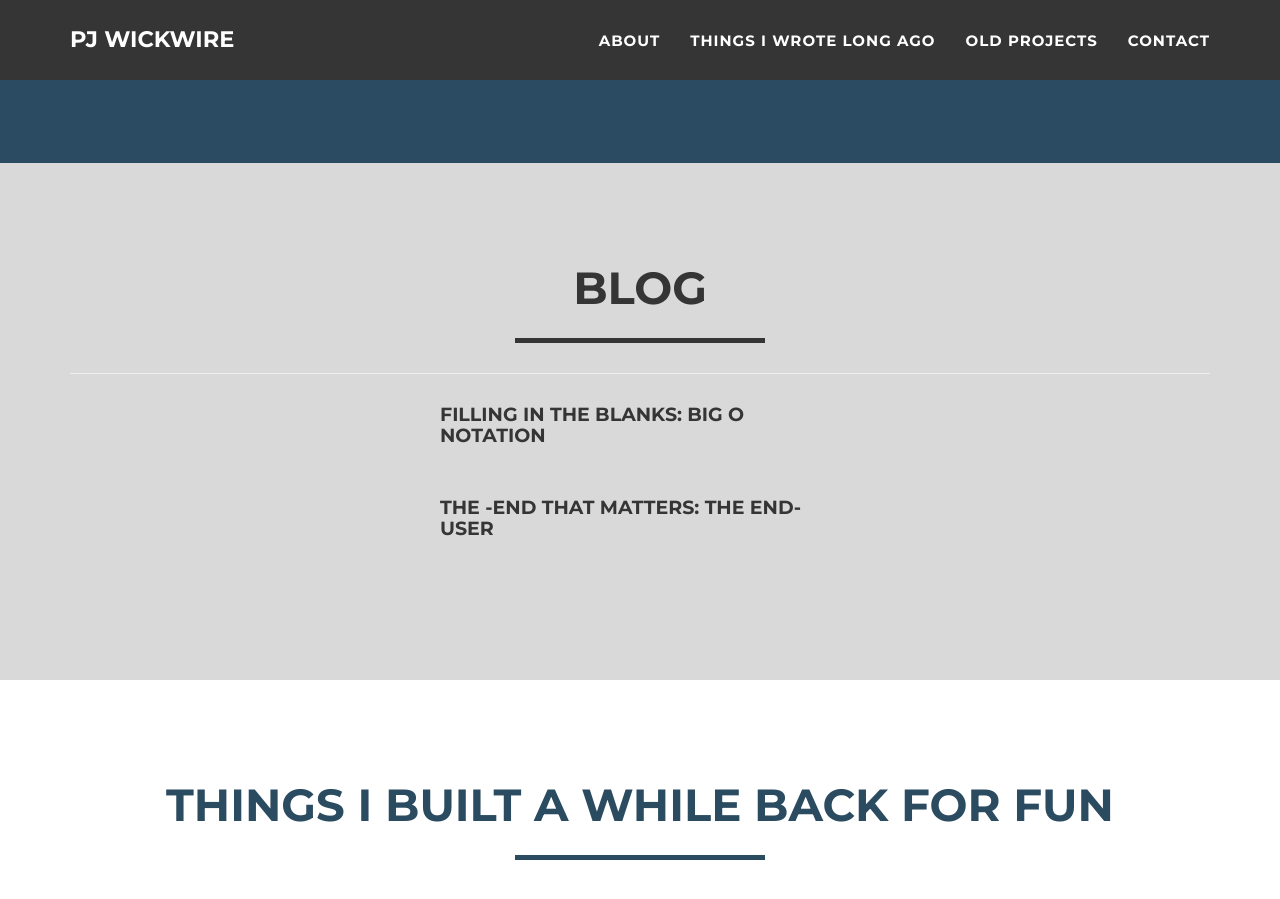
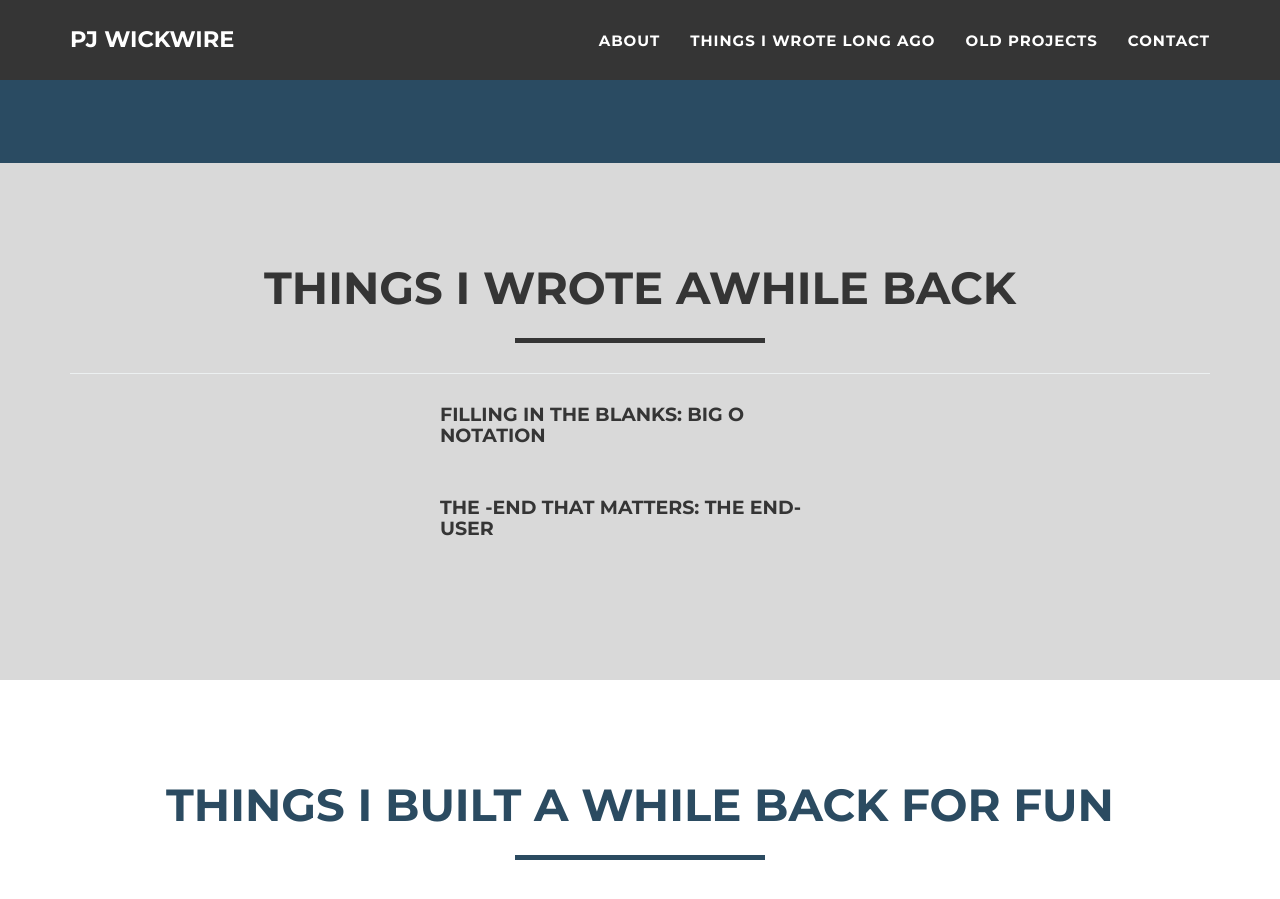
Before and after one commit to pajamaw/pajamaw.github.io, a Jekyll site: the page built from index.html, in a window 1280 px wide and 900 px high, scrolled down 1070 px. Built offline with Jekyll 4.4.1, drawn with Linux system fonts in a browser that asks for light colours.

Commit message:
updates 2019

```diff
--- a/_includes/portfolio_grid.html
+++ b/_includes/portfolio_grid.html
@@ -4,7 +4,7 @@
         <div class="container">
             <div class="row">
                 <div class="col-lg-12 text-center">
-                    <h2>Blog</h2>
+                    <h2>Things I wrote awhile back</h2>
                     <hr id="dark" class="star-primary">
 
                   <hr class="info-icon-primary">
```
